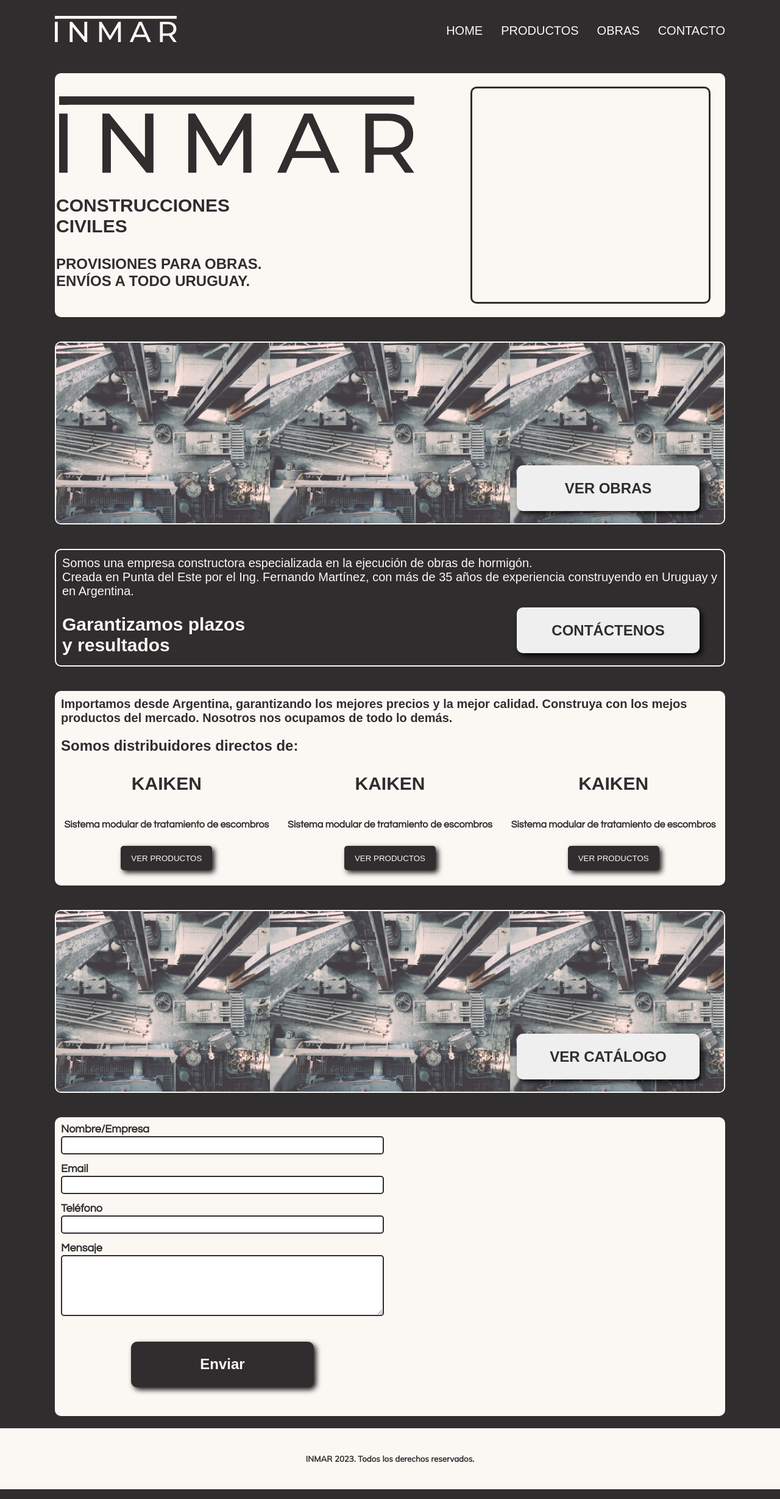
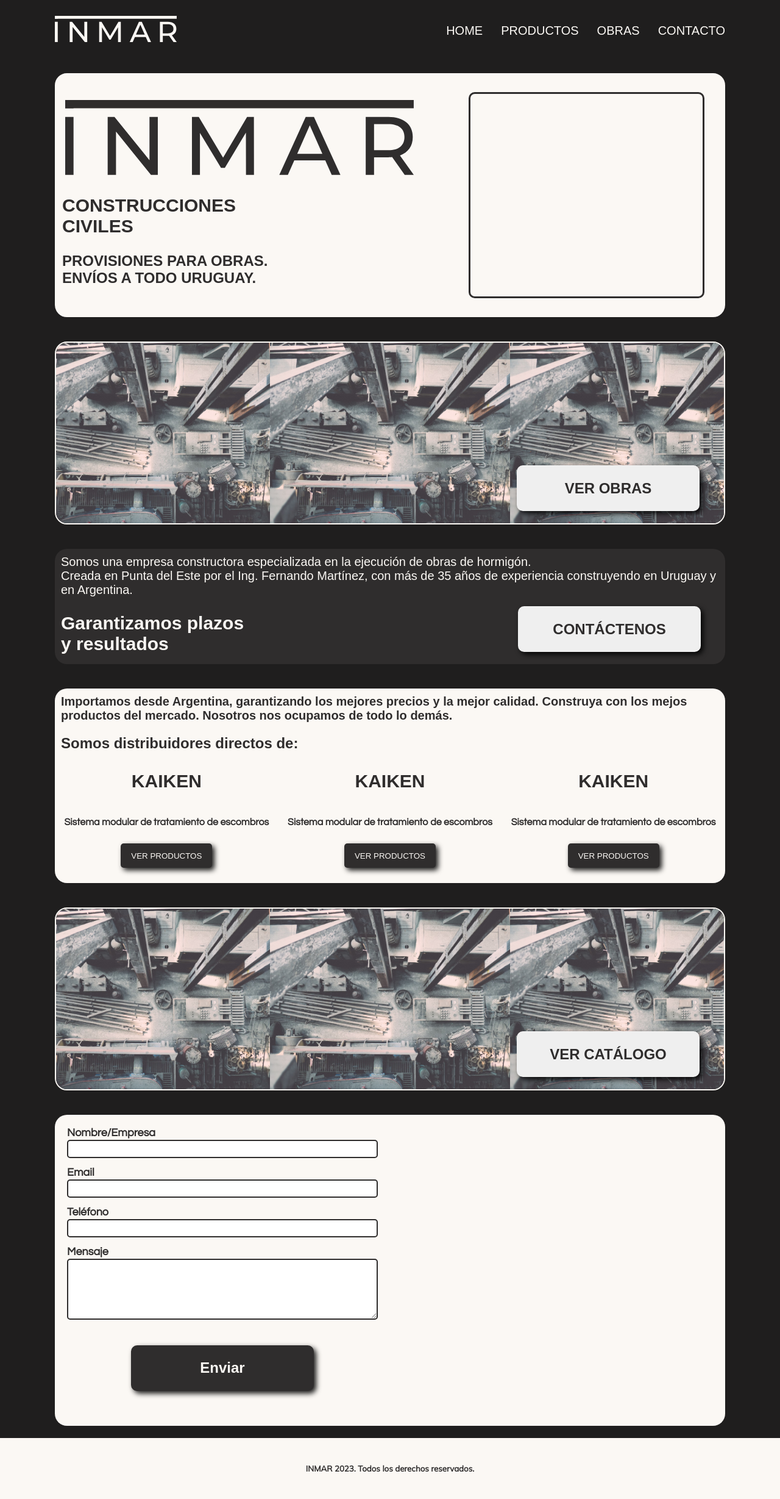
Before and after one commit to mmjamm89/inmar-2023, a plain HTML site: page index.html in a window 1280 px wide. Shown: the whole page at 61% size. Drawn offline with Linux system fonts and the light colour scheme; a web font is replaced by a local one.

Commit message:
nuevos border, nuevo background color

```diff
--- a/styles/_contacto.scss
+++ b/styles/_contacto.scss
@@ -27,11 +27,6 @@ $font-4: 'Epilogue', sans-serif;
     box-sizing: border-box;
 }
 
-body {
-    background-color: $color-1;
-    overflow-x: hidden;
-}
-
 #mapa-contacto {
     max-width: 500px;
     width: 90%;
--- a/styles/_home.scss
+++ b/styles/_home.scss
@@ -6,6 +6,7 @@ $color-1: #2f2d2d;
 $color-2: #FBF8F4;
 $color-3: white;
 $color-4: #FEF2D4;
+$color-5: #1F1E1E;
 
 //FONTS
 @import url('https://fonts.googleapis.com/css2?family=Epilogue:ital,wght@0,100;0,200;0,300;0,400;0,500;0,600;0,700;0,800;0,900;1,100;1,200;1,300;1,400;1,500;1,600;1,700;1,800;1,900&family=Lexend+Tera:wght@100;200;300;400;500;600;700;800;900&display=swap');
@@ -30,7 +31,7 @@ $font-4: 'Epilogue', sans-serif;
 }
 
 body {
-    background-color: $color-1;
+    background-color: $color-5;
     overflow-x: hidden;
 }
 
@@ -49,6 +50,7 @@ body {
     margin-top: 70px;
     padding-top: 5px;
     padding-bottom: 5px;
+    padding: 10px;
     // height: 718px;
     width: 90vw;
     display: flex;
@@ -56,7 +58,7 @@ body {
     align-items: center;
     justify-content: flex-start;
     border: 1px solid $color-2;
-    border-radius: 5px;
+    border-radius: 20px;
     background-color: $color-2;
     max-width: 500px;
     .logo-home-container {
@@ -133,6 +135,7 @@ body {
                     width: 100%;
                     height: 100%;
                     object-fit: cover;
+                    border-radius: 20px;
                 }
             }
         }
@@ -143,11 +146,12 @@ body {
     height: 400px;
     border: 2px solid $color-2;
     background-color: $color-2;
-    border-radius: 10px;
+    border-radius: 20px;
     margin-top: 100px;
     display: flex;
     align-items: center;
     justify-content: center;
+    padding: 10px;
     .call-to-action-desktop-logo-container {
         width: 60%;
         height: 100%;
@@ -211,7 +215,7 @@ body {
     align-items: center;
     justify-content: center;
     border: 2px solid $color-2;
-    border-radius: 5px;
+    border-radius: 20px;
     max-width: 500px;
     .slider-obras-container {
         width: 100%;
@@ -221,6 +225,7 @@ body {
             object-fit: cover;
             width: 100%;
             height: 100%;
+            border-radius: 20px;
         }
         .slider-obras-button-container {
             height: 100px;
@@ -254,7 +259,7 @@ body {
     height: 300px;
     border: 2px solid $color-2;
     margin-top: 20px;
-    border-radius: 10px;
+    border-radius: 20px;
     display: flex;
     align-items: center;
     justify-content: center;
@@ -302,8 +307,9 @@ body {
     align-items: center;
     justify-content: center;
     border: 2px solid $color-2;
-    border-radius: 5px;
+    border-radius: 20px;
     max-width: 500px;
+    background-color: $color-1;
     .descripcion-empresa-container {
         width: 95%;
         height: 100%;
@@ -345,11 +351,12 @@ body {
 #descripcion-empresa-desktop {
     width: 90vw;
     max-width: 1100px;
-    border: 2px solid $color-2;
-    border-radius: 10px;
+    // border: 2px solid $color-2;
+    border-radius: 20px;
     margin-top: 20px;
     position: relative;
     display: none;
+    background-color: $color-1;
     button {
         position: absolute;
         right: 40px;
@@ -407,13 +414,12 @@ body {
         }
     }
 }
-
 #invitacion-catalogo {
     margin-top: 20px;
     height: 320px;
     width: 90vw;
     border: 2px solid $color-2;
-    border-radius: 5px;
+    border-radius: 20px;
     max-width: 500px;
     .invitacion-catalogo-container {
         width: 100%;
@@ -423,6 +429,7 @@ body {
             object-fit: cover;
             width: 100%;
             height: 100%;
+            border-radius: 20px;
         }
         .invitacion-catalogo-button-container {
             height: 100px;
@@ -456,7 +463,7 @@ body {
     height: 300px;
     border: 2px solid $color-2;
     margin-top: 20px;
-    border-radius: 10px;
+    border-radius: 20px;
     display: flex;
     align-items: center;
     justify-content: center;
@@ -497,7 +504,7 @@ body {
     margin-top: 20px;
     width: 90vw;
     border: 2px solid $color-2;
-    border-radius: 5px;
+    border-radius: 20px;
     padding-top: 20px;
     padding-bottom: 20px;
     display: flex;
@@ -599,7 +606,7 @@ body {
 }
 #presentacion-marcas-desktop {
     margin-top: 20px;
-    border-radius: 10px;
+    border-radius: 20px;
     width: 90vw;
     max-width: 1100px;
     background-color: $color-2;
@@ -685,7 +692,7 @@ body {
 #form-contacto-home {
     width: 90vw;
     max-width: 1100px;
-    border-radius: 10px;
+    border-radius: 20px;
     margin-top: 40px;
     display: flex;
     align-items: center;
@@ -694,7 +701,7 @@ body {
     .form-home-container {
         width: 50%;
         border-radius: 10px 0 0 10px;
-        padding: 10px;
+        padding: 20px;
         #form-inmar-home {
             h4 {
                 font-family: $font-3;
@@ -756,7 +763,7 @@ body {
     height: 200px;
     width: 90vw;
     background-color: $color-2;
-    border-radius: 5px;
+    border-radius: 20px;
 }
 
 @media screen and (max-width: 1000px) {
--- a/styles/_kaiken.scss
+++ b/styles/_kaiken.scss
@@ -26,12 +26,6 @@ $font-4: 'Epilogue', sans-serif;
     padding: 0;
     box-sizing: border-box;
 }
-
-body {
-    background-color: $color-1;
-    overflow-x: hidden;
-}
-
 .kaiken-producto-container {
     max-width: 500px;
     margin-top: 70px;
--- a/styles/_navbar.scss
+++ b/styles/_navbar.scss
@@ -6,6 +6,7 @@ $color-1: #2f2d2d;
 $color-2: #FBF8F4;
 $color-3: white;
 $color-4: #FEF2D4;
+$color-5: #1F1E1E;
 
 //FONTS
 @import url('https://fonts.googleapis.com/css2?family=Lexend+Tera:wght@100;200;300;400;500;600&display=swap');
@@ -27,7 +28,7 @@ $font-2: 'Mulish', sans-serif;
     align-items: center;
     justify-content: center;
     z-index: 99;
-    background-color: #2f2d2d;
+    background-color: $color-5;
     .navbar {
         display: flex;
         justify-content: space-between;
--- a/styles/_obras.scss
+++ b/styles/_obras.scss
@@ -28,12 +28,6 @@ $font-4: 'Epilogue', sans-serif;
     padding: 0;
     box-sizing: border-box;
 }
-
-body {
-    background-color: $color-1;
-    overflow-x: hidden;
-}
-
 #page-container {
     position: relative;
     min-height: 100vh;
```
Also changed, not shown: styles.css, 1 other file.
